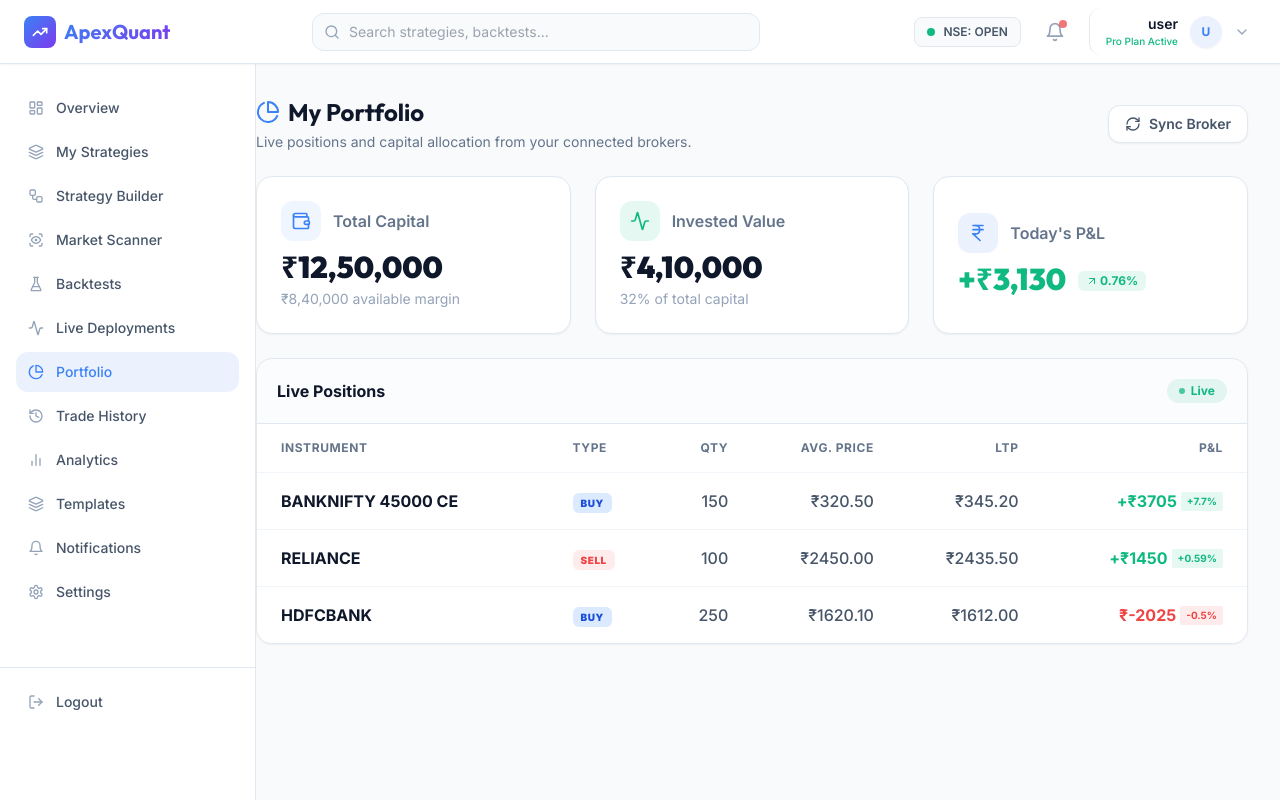
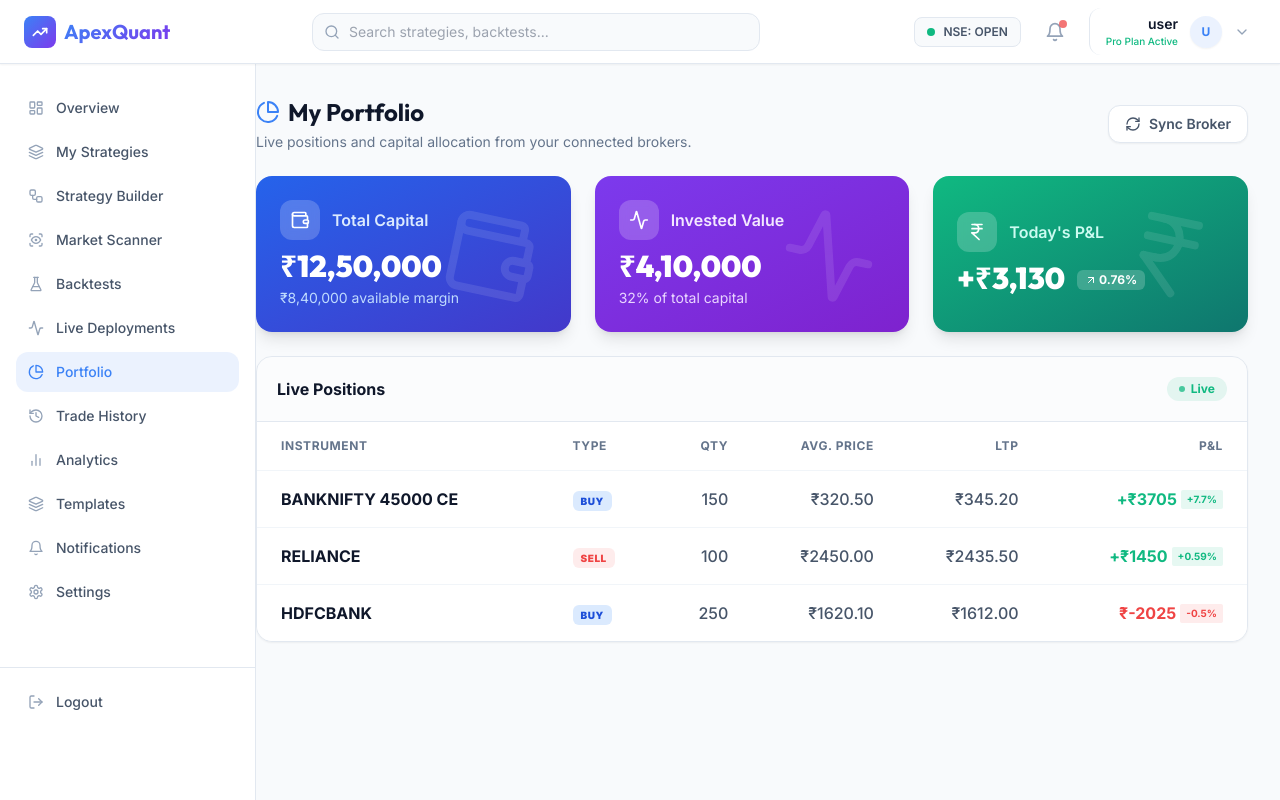
Before and after one commit to vishalratanshakya/ApexQuant, a Next.js app: page /portfolio in a window 1280 px wide. Built offline with nearby package versions, Linux system fonts and the light colour scheme; no server answers; sample sign-in values are in the browser's storage.

Commit message:
Update Portfolio cards with colorful vibrant gradients

```diff
--- a/app/(dashboard)/portfolio/page.tsx
+++ b/app/(dashboard)/portfolio/page.tsx
@@ -25,38 +25,47 @@ export default function PortfolioPage() {
       </div>
 
       <div className="grid md:grid-cols-3 gap-6">
-        <motion.div initial={{ opacity: 0, y: 10 }} animate={{ opacity: 1, y: 0 }} className="bg-white p-6 rounded-2xl border border-border shadow-sm flex flex-col justify-center">
-          <div className="flex items-center gap-3 mb-2">
-            <div className="w-10 h-10 rounded-xl bg-blue-50 flex items-center justify-center text-blue-500">
+        <motion.div initial={{ opacity: 0, y: 10 }} animate={{ opacity: 1, y: 0 }} className="bg-gradient-to-br from-blue-600 to-indigo-700 text-white p-6 rounded-2xl border-0 shadow-lg flex flex-col justify-center relative overflow-hidden">
+          <div className="absolute top-0 right-0 p-8 opacity-10">
+            <Wallet className="w-24 h-24 transform rotate-12" />
+          </div>
+          <div className="flex items-center gap-3 mb-2 relative z-10">
+            <div className="w-10 h-10 rounded-xl bg-white/20 flex items-center justify-center text-white backdrop-blur-sm">
               <Wallet className="w-5 h-5" />
             </div>
-            <h3 className="text-slate-500 font-semibold">Total Capital</h3>
+            <h3 className="text-blue-100 font-semibold">Total Capital</h3>
           </div>
-          <div className="text-3xl font-black font-display text-text">₹12,50,000</div>
-          <div className="text-sm text-slate-400 mt-1">₹8,40,000 available margin</div>
+          <div className="text-3xl font-black font-display text-white relative z-10">₹12,50,000</div>
+          <div className="text-sm text-blue-200 mt-1 relative z-10">₹8,40,000 available margin</div>
         </motion.div>
 
-        <motion.div initial={{ opacity: 0, y: 10 }} animate={{ opacity: 1, y: 0 }} transition={{ delay: 0.05 }} className="bg-white p-6 rounded-2xl border border-border shadow-sm flex flex-col justify-center">
-          <div className="flex items-center gap-3 mb-2">
-            <div className="w-10 h-10 rounded-xl bg-success/10 flex items-center justify-center text-success">
+        <motion.div initial={{ opacity: 0, y: 10 }} animate={{ opacity: 1, y: 0 }} transition={{ delay: 0.05 }} className="bg-gradient-to-br from-violet-600 to-purple-700 text-white p-6 rounded-2xl border-0 shadow-lg flex flex-col justify-center relative overflow-hidden">
+          <div className="absolute top-0 right-0 p-8 opacity-10">
+            <Activity className="w-24 h-24 transform rotate-12" />
+          </div>
+          <div className="flex items-center gap-3 mb-2 relative z-10">
+            <div className="w-10 h-10 rounded-xl bg-white/20 flex items-center justify-center text-white backdrop-blur-sm">
               <Activity className="w-5 h-5" />
             </div>
-            <h3 className="text-slate-500 font-semibold">Invested Value</h3>
+            <h3 className="text-purple-100 font-semibold">Invested Value</h3>
           </div>
-          <div className="text-3xl font-black font-display text-text">₹4,10,000</div>
-          <div className="text-sm text-slate-400 mt-1">32% of total capital</div>
+          <div className="text-3xl font-black font-display text-white relative z-10">₹4,10,000</div>
+          <div className="text-sm text-purple-200 mt-1 relative z-10">32% of total capital</div>
         </motion.div>
 
-        <motion.div initial={{ opacity: 0, y: 10 }} animate={{ opacity: 1, y: 0 }} transition={{ delay: 0.1 }} className="bg-white p-6 rounded-2xl border border-border shadow-sm flex flex-col justify-center">
-          <div className="flex items-center gap-3 mb-2">
-            <div className="w-10 h-10 rounded-xl bg-primary/10 flex items-center justify-center text-primary">
+        <motion.div initial={{ opacity: 0, y: 10 }} animate={{ opacity: 1, y: 0 }} transition={{ delay: 0.1 }} className="bg-gradient-to-br from-emerald-500 to-teal-700 text-white p-6 rounded-2xl border-0 shadow-lg flex flex-col justify-center relative overflow-hidden">
+          <div className="absolute top-0 right-0 p-8 opacity-10">
+            <IndianRupee className="w-24 h-24 transform rotate-12" />
+          </div>
+          <div className="flex items-center gap-3 mb-2 relative z-10">
+            <div className="w-10 h-10 rounded-xl bg-white/20 flex items-center justify-center text-white backdrop-blur-sm">
               <IndianRupee className="w-5 h-5" />
             </div>
-            <h3 className="text-slate-500 font-semibold">Today&apos;s P&L</h3>
+            <h3 className="text-teal-100 font-semibold">Today&apos;s P&L</h3>
           </div>
-          <div className="flex items-end gap-3">
-            <div className="text-3xl font-black font-display text-success">+₹3,130</div>
-            <div className="flex items-center text-success bg-success/10 px-2 py-0.5 rounded-md text-xs font-bold mb-1.5">
+          <div className="flex items-end gap-3 relative z-10">
+            <div className="text-3xl font-black font-display text-white">+₹3,130</div>
+            <div className="flex items-center text-white bg-white/20 backdrop-blur-sm px-2 py-0.5 rounded-md text-xs font-bold mb-1.5">
               <ArrowUpRight className="w-3 h-3 mr-0.5" /> 0.76%
             </div>
           </div>
```
